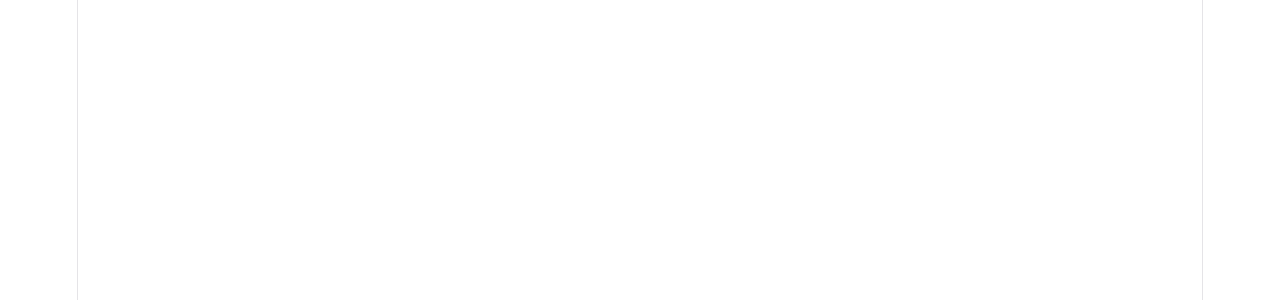
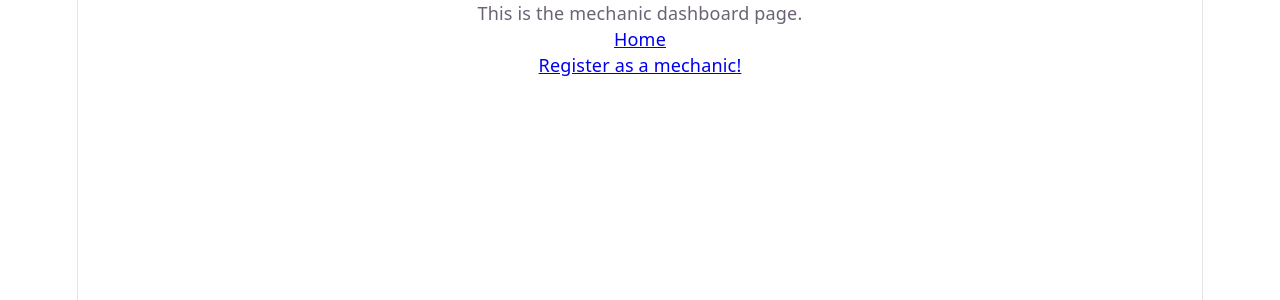
Before and after one commit to jakevergara97-hub/mechanicko_two, a React (Vite) app in the folder frontend/: page /mechanicdashboard in a window 1280 px wide. Before the commit this address had no page. Shown: the top 300 px of the page. Built offline with nearby package versions, Linux system fonts and the light colour scheme.

Commit message:
feat: redirect mechanic to the dashboard after successful registration

```diff
--- a/frontend/src/App.jsx
+++ b/frontend/src/App.jsx
@@ -1,6 +1,7 @@
 import { Routes, Route } from "react-router-dom";
 import { Home } from "./pages/Home";
 import { MechanicRegistrationPage } from "./pages/MechanicRegistrationPage";
+import { MechanicDashboard } from "./pages/MechanicDashboard";
 import { CustomerLocationProvider } from "./context/CustomerLocationContext";
 // import { MechanicsInfoContext } from "./context/MechanicsInfoContext";
 import { MechanicsInfoProvider } from "./context/MechanicsInfoContext";
@@ -21,6 +22,11 @@
                     path="/mechanicsignup"
                     element={<MechanicRegistrationPage />}
                 />
+
+                <Route
+                    path="/mechanicdashboard"
+                    element={<MechanicDashboard />}
+                />
             </Routes>
         </>
     );
--- a/frontend/src/components/mechanic_registration/MechanicRegistrationForm.jsx
+++ b/frontend/src/components/mechanic_registration/MechanicRegistrationForm.jsx
@@ -1,9 +1,11 @@
 import { useState, useEffect, useRef } from "react";
+import { useNavigate } from "react-router-dom";
 import { createMechanic } from "../../services/createMechanicService";
 import { PersonalInformation } from "./PersonalInformation";
 import { AddressInformation } from "./AddressInformation";
 
 export function MechanicRegistrationForm() {
+    const navigate = useNavigate();
     const [locationHierarchy, setLocationHierarchy] = useState({});
 
     const [selectedRegion, setSelectedRegion] = useState("");
@@ -248,15 +250,17 @@
                 city: slicedCity,
                 barangay,
             });
-            // console.log(formData);
+
             console.log(response);
+
             if(response.success) {
                 console.log("success");
+                navigate("/mechanicdashboard")
                 // Do the getting of the id here and the routing to the mechanic's profile page.
             }
 
         } catch(error) {
-            alert(error);
+            alert(error.message);
         }
         setFormData(initialFormState);
         setTouched({})
--- /dev/null
+++ b/frontend/src/pages/MechanicDashboard.jsx
@@ -0,0 +1,17 @@
+import { useState, useEffect } from "react";
+import { Link } from "react-router-dom";
+
+export function MechanicDashboard() {
+    return (
+        <>
+            <p>This is the mechanic dashboard page.</p>
+            <Link to="/">
+                Home
+            </Link>
+            <Link to="/mechanicsignup">
+                Register as a mechanic!
+            </Link>
+        </>
+
+    );
+}
--- a/frontend/src/services/createMechanicService.js
+++ b/frontend/src/services/createMechanicService.js
@@ -8,16 +8,17 @@
             body: JSON.stringify(mechanic),
         });
 
+        const data = await response.json();
+
         if(!response.ok) {
-            throw new Error (`Request failed: ${response.status}`);
+            throw new Error (data.error);
         }
+        console.log(data);
 
-        const data = await response.json();
-        console.log(data);
-        console.log(response.status);
         return data;
     }
     catch(error) {
-        console.log(error.message)
+        console.error(error.message);
+        throw error;
     }
 }
```
Also changed, not shown: 1 other file (tests, documents, lock files or other folders).
